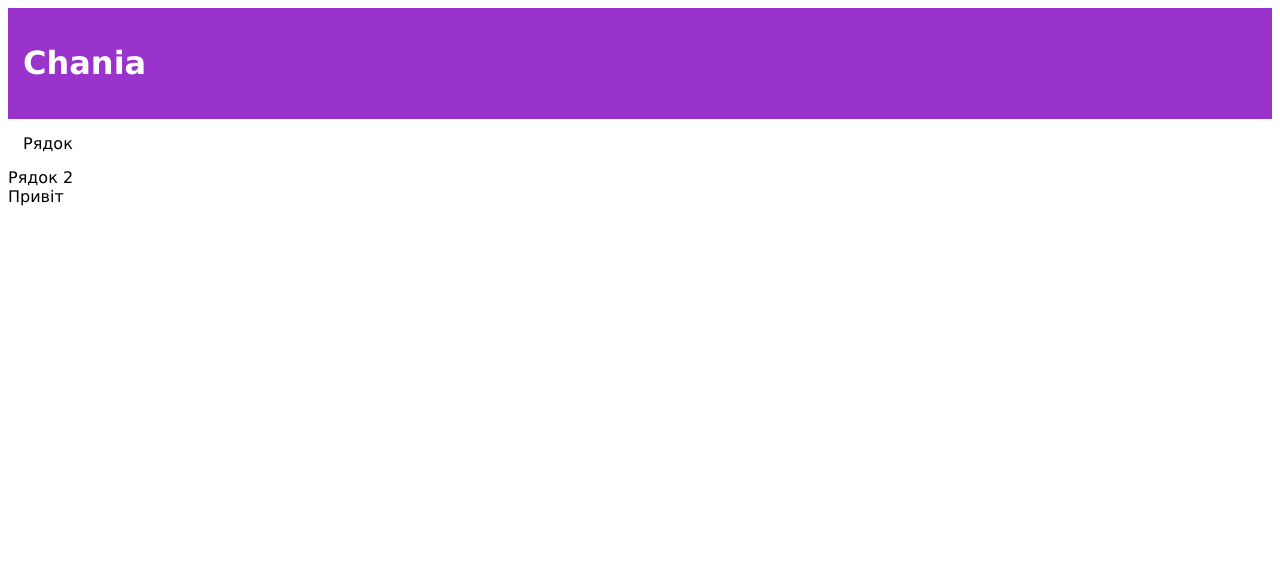
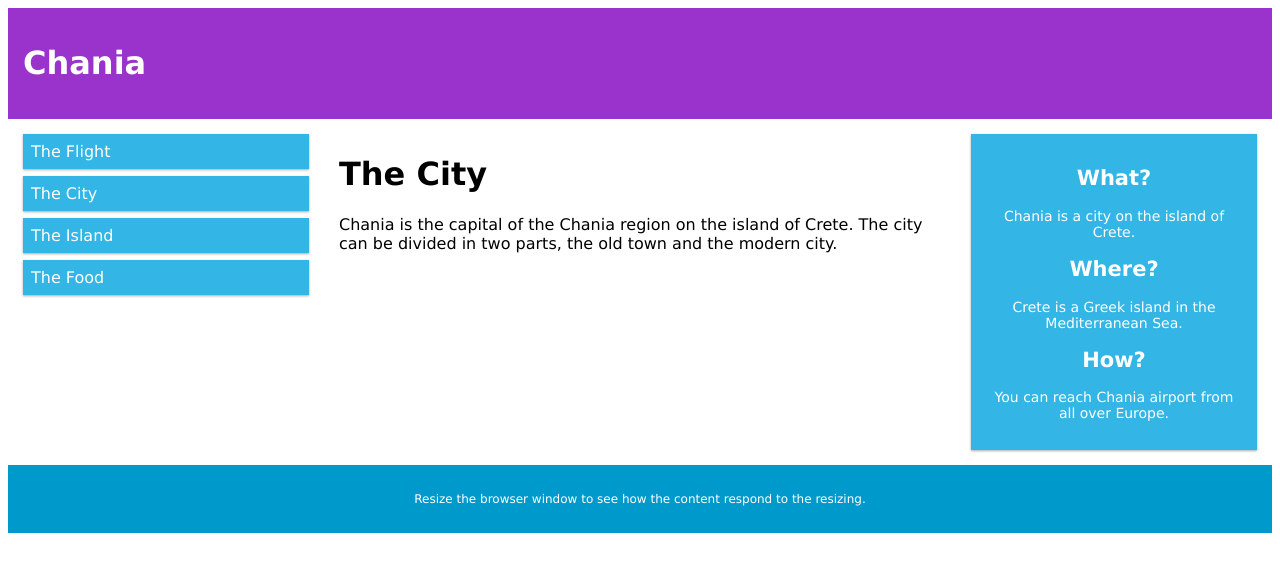
Before and after one commit to novakvova/HTML_BV012, a plain HTML site: page adaptive.html in a window 1280 px wide. Drawn offline with Linux system fonts and the light colour scheme.

Commit message:
Add Begin adaptive page

```diff
--- a/adaptive.html
+++ b/adaptive.html
@@ -13,14 +13,33 @@
         <h1>Chania</h1>
     </div>
     <div class="row">
-        <div class="col-3">
-            Рядок
+        <div class="col-3 col-s-4 menu">
+            <ul>
+                <li>The Flight</li>
+                <li>The City</li>
+                <li>The Island</li>
+                <li>The Food</li>
+            </ul>
+        </div>
+        <div class="col-6 col-s-8">
+            <h1>The City</h1>
+            <p>Chania is the capital of the Chania region on the island of Crete. The city can be divided in two parts, the old
+                town and the modern city.</p>
+        </div>
+        <div class="col-3 col-s-12 aside-hidden">
+            <div class="aside">
+                <h2>What?</h2>
+                <p>Chania is a city on the island of Crete.</p>
+                <h2>Where?</h2>
+                <p>Crete is a Greek island in the Mediterranean Sea.</p>
+                <h2>How?</h2>
+                <p>You can reach Chania airport from all over Europe.</p>
+            </div>
         </div>
     </div>
-    <div class="row">
-        <span>Рядок 2</span>
+    <div class="footer">
+        <p>Resize the browser window to see how the content respond to the resizing.</p>
     </div>
-    <span>Привіт</span>
 
 </body>
 </html>
--- a/css/adaptive.css
+++ b/css/adaptive.css
@@ -1,3 +1,6 @@
+* {
+    box-sizing: border-box;
+  }
 .row::after {
     content: "";
     clear: both;
@@ -18,3 +21,82 @@ html {
     color: #ffffff;
     padding: 15px;
   }
+
+  /* For mobile phones: */
+[class*="col-"] {
+    width: 100%;
+  }
+
+.aside-hidden {
+    display: none;
+}
+
+  @media only screen and (min-width: 600px) {
+    /* For tablets: */
+    .col-s-1 {width: 8.33%;}
+    .col-s-2 {width: 16.66%;}
+    .col-s-3 {width: 25%;}
+    .col-s-4 {width: 33.33%;}
+    .col-s-5 {width: 41.66%;}
+    .col-s-6 {width: 50%;}
+    .col-s-7 {width: 58.33%;}
+    .col-s-8 {width: 66.66%;}
+    .col-s-9 {width: 75%;}
+    .col-s-10 {width: 83.33%;}
+    .col-s-11 {width: 91.66%;}
+    .col-s-12 {width: 100%;}
+  }
+
+  @media only screen and (min-width: 768px) {
+    /* For desktop: */
+    .col-1 {width: 8.33%;}
+    .col-2 {width: 16.66%;}
+    .col-3 {width: 25%;}
+    .col-4 {width: 33.33%;}
+    .col-5 {width: 41.66%;}
+    .col-6 {width: 50%;}
+    .col-7 {width: 58.33%;}
+    .col-8 {width: 66.66%;}
+    .col-9 {width: 75%;}
+    .col-10 {width: 83.33%;}
+    .col-11 {width: 91.66%;}
+    .col-12 {width: 100%;}
+    .aside-hidden {
+        display: block;
+    }
+  }
+
+  .menu ul {
+    list-style-type: none;
+    margin: 0;
+    padding: 0;
+  }
+
+  .menu li {
+    padding: 8px;
+    margin-bottom: 7px;
+    background-color: #33b5e5;
+    color: #ffffff;
+    box-shadow: 0 1px 3px rgba(0,0,0,0.12), 0 1px 2px rgba(0,0,0,0.24);
+  }
+
+  .menu li:hover {
+    background-color: #0099cc;
+  }
+
+  .aside {
+    background-color: #33b5e5;
+    padding: 15px;
+    color: #ffffff;
+    text-align: center;
+    font-size: 14px;
+    box-shadow: 0 1px 3px rgba(0,0,0,0.12), 0 1px 2px rgba(0,0,0,0.24);
+  }
+
+  .footer {
+    background-color: #0099cc;
+    color: #ffffff;
+    text-align: center;
+    font-size: 12px;
+    padding: 15px;
+  }
```
